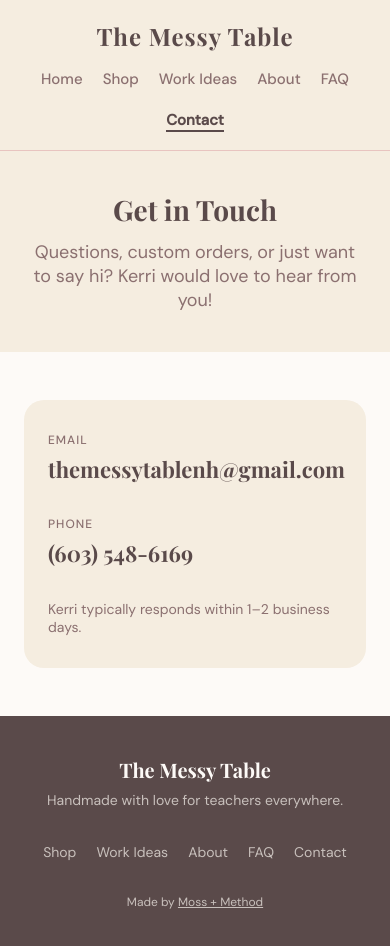
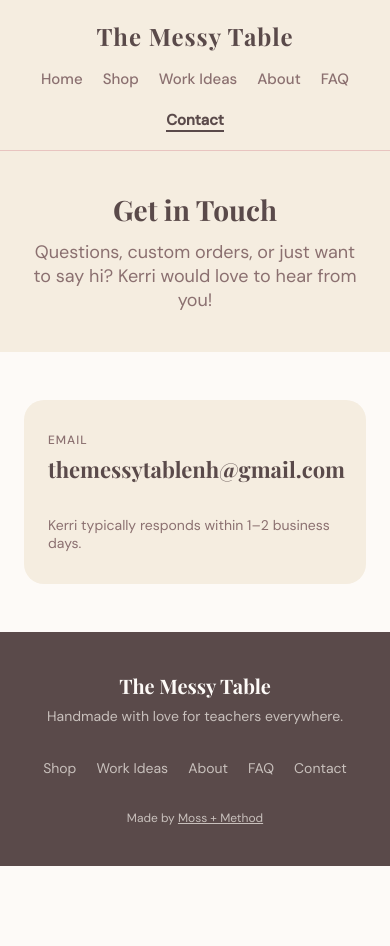
Before and after one commit to britt-cerato/the-messy-table, a React (Vite) app: page /contact in a window 390 px wide. Shown: the top 946 px of the page. After the commit the page ends 866 px from the top, so only its background shows below. Built offline with nearby package versions, Linux system fonts and the light colour scheme; a web font is replaced by a local one.

Commit message:
Remove phone number from Contact page, keep email only
Co-Authored-By: Claude Sonnet 4.6 <noreply@anthropic.com>

```diff
--- a/src/Pages/Contact.tsx
+++ b/src/Pages/Contact.tsx
@@ -5,7 +5,6 @@ const localBusinessSchema = {
   '@type': 'LocalBusiness',
   name: 'The Messy Table',
   url: 'https://themessytable.org',
-  telephone: '+16035486169',
   email: 'themessytablenh@gmail.com',
   description: 'Handmade Montessori-inspired classroom materials for teachers and homeschool families. Custom orders welcome.',
   address: {
@@ -14,7 +13,7 @@ const localBusinessSchema = {
     addressCountry: 'US',
   },
   areaServed: ['NH', 'US'],
-  sameAs: ['https://www.etsy.com/shop/TMTBYKerri'],
+  sameAs: [],
 }
 
 function Contact() {
@@ -43,10 +42,6 @@ function Contact() {
             <span className="contact-label">Email</span>
             <a href="mailto:themessytablenh@gmail.com" className="contact-link">themessytablenh@gmail.com</a>
           </div>
-          <div className="contact-item">
-            <span className="contact-label">Phone</span>
-            <a href="tel:+16035486169" className="contact-link">(603) 548-6169</a>
-          </div>
           <p className="contact-note">Kerri typically responds within 1–2 business days.</p>
         </div>
       </section>
```
